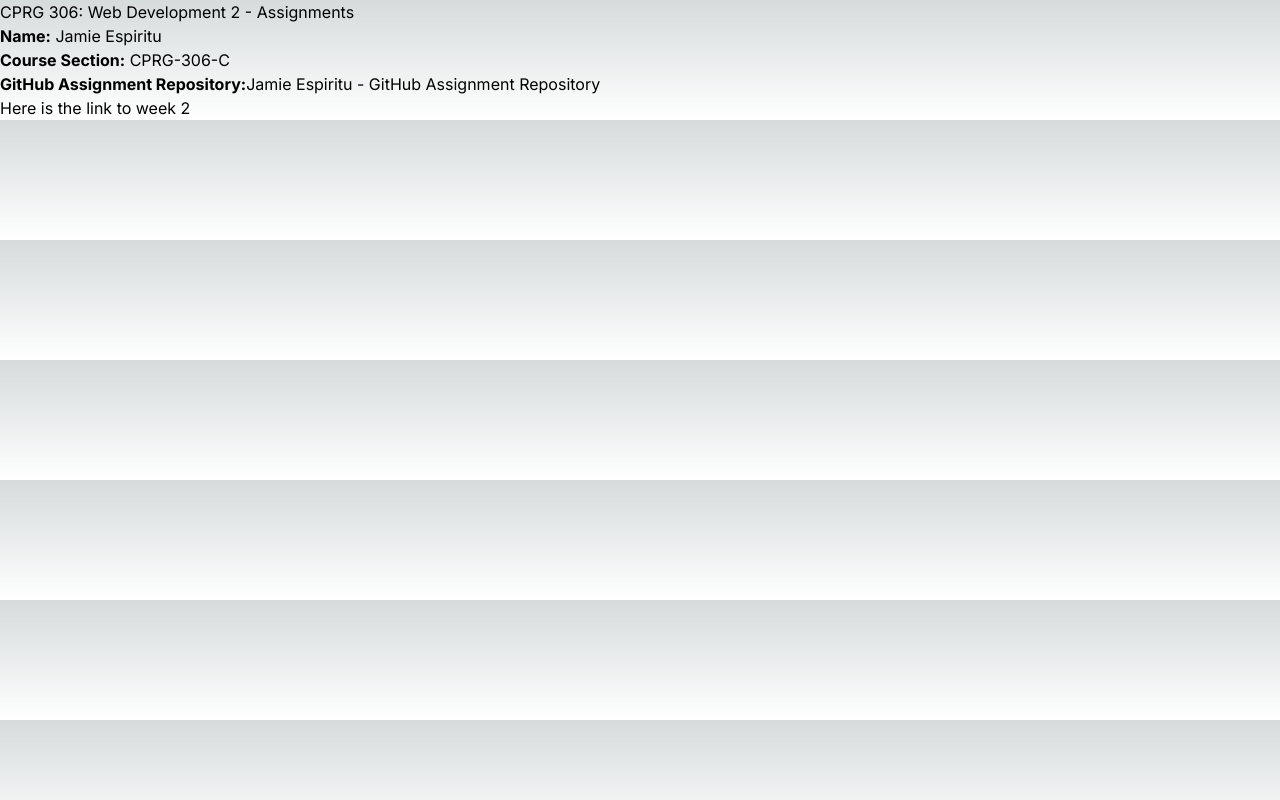
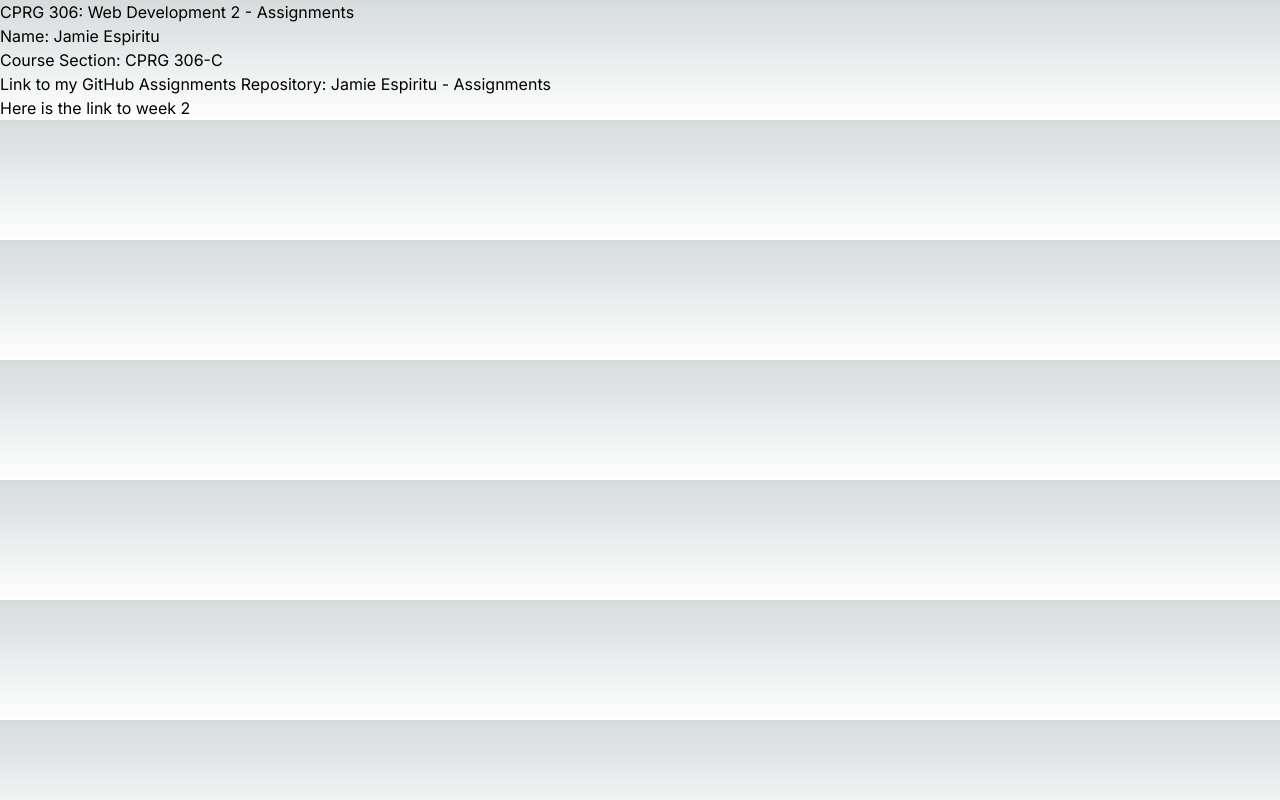
Before and after one commit to espiritu-jamie/cprg306-assignments, a Next.js app: page / in a window 1280 px wide. Built offline with nearby package versions, Linux system fonts and the light colour scheme.

Commit message:
Edited StudentInfo

```diff
--- /dev/null
+++ b/app/StudentInfo.js
@@ -0,0 +1,22 @@
+import Link from "next/link";
+
+export default function StudentInfo() {
+  return (
+    <main>
+        <h1>
+            Name: Jamie Espiritu
+        </h1>
+        <h1>
+            Course Section: CPRG 306-C
+        </h1>
+        <h1>
+            Link to my GitHub Assignments Repository:
+            <Link href="https://github.com/espiritu-jamie/cprg306-assignments"> Jamie Espiritu - Assignments
+            </Link>
+        </h1>
+
+    </main>
+
+
+  )
+}
--- a/app/StudentInfo/page.js
+++ /dev/null
@@ -1,18 +0,0 @@
-import Link from "next/link";
-
-export default function StudentInfo() {
-  return (
-    <main>
-      <h1>
-        <b>Name:</b> Jamie Espiritu
-      </h1>
-      <h1>
-        <b>Course Section:</b> CPRG-306-C
-      </h1>
-      <h1>
-        <b>GitHub Assignment Repository:</b>
-        <Link href="https://github.com/espiritu-jamie/cprg306-assignments">Jamie Espiritu - GitHub Assignment Repository</Link>
-      </h1>
-    </main>
-  )
-}
--- a/app/page.js
+++ b/app/page.js
@@ -1,5 +1,5 @@
 import Link from "next/link";
-import StudentInfo from "./StudentInfo/page";
+import StudentInfo from "./StudentInfo";
 
 export default function Home() {
   return (
```
